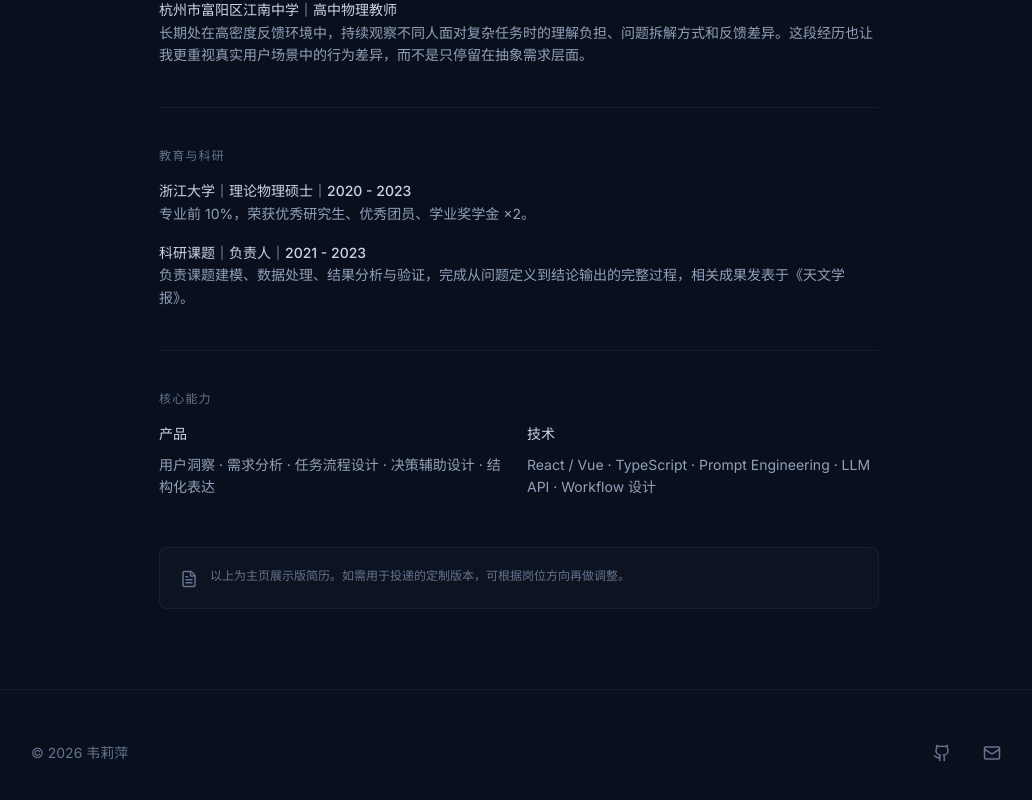
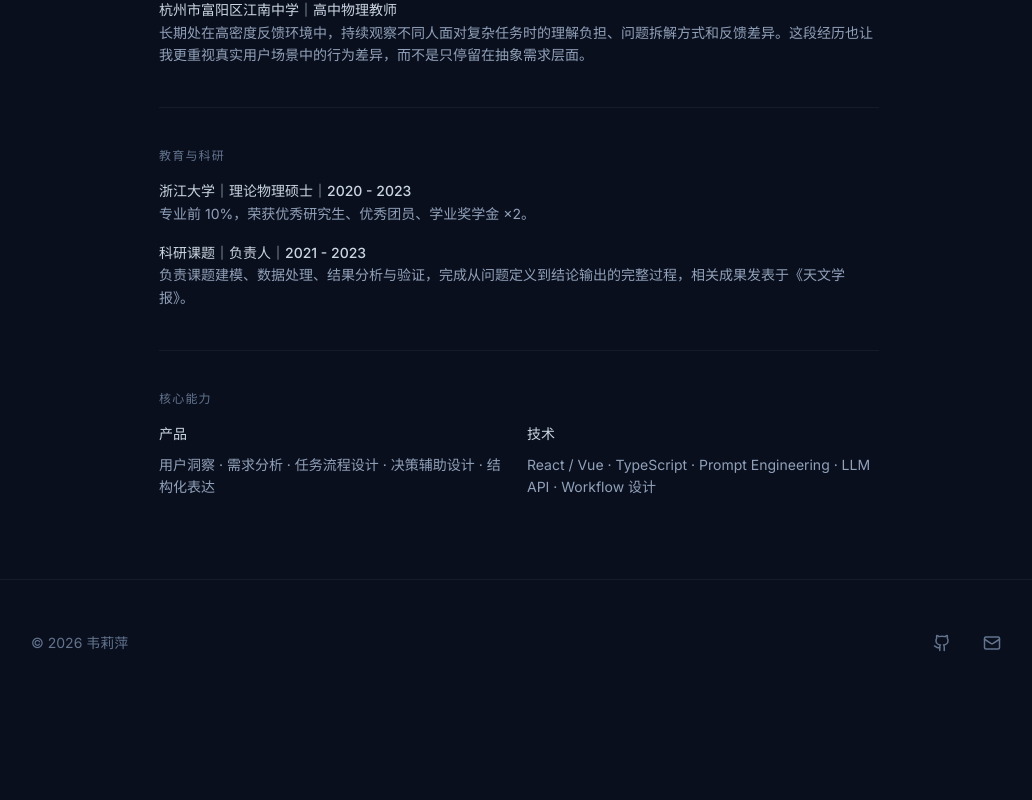
Before and after one commit to wei-liping/personal-homepage, a React (Vite) app: page /#/resume in a window 1280 px wide. Shown: the part 1953-2753 px from the top of the page, without its empty margins (121-1153 px from the left). After the commit the page ends 2659 px from the top, so only its background shows below. Built offline with nearby package versions, Linux system fonts and the light colour scheme.

Commit message:
更新简历页

```diff
--- a/src/pages/Resume.tsx
+++ b/src/pages/Resume.tsx
@@ -1,5 +1,5 @@
 import { Link } from "react-router-dom";
-import { ArrowLeft, Download, FileText } from "lucide-react";
+import { ArrowLeft, Download } from "lucide-react";
 
 export default function Resume() {
   const resumePdfUrl = `${import.meta.env.BASE_URL}resume.pdf`;
@@ -366,14 +366,6 @@ export default function Resume() {
             </div>
           </section>
         </div>
-
-        {/* Placeholder notice */}
-        <div className="mt-12 rounded-lg border border-white/5 bg-white/[0.02] p-5 flex items-start gap-3">
-          <FileText size={18} className="text-slate-500 mt-0.5 shrink-0" />
-          <p className="text-xs text-slate-500">
-            以上为主页展示版简历。如需用于投递的定制版本，可根据岗位方向再做调整。
-          </p>
-        </div>
       </div>
     </div>
   );
```
